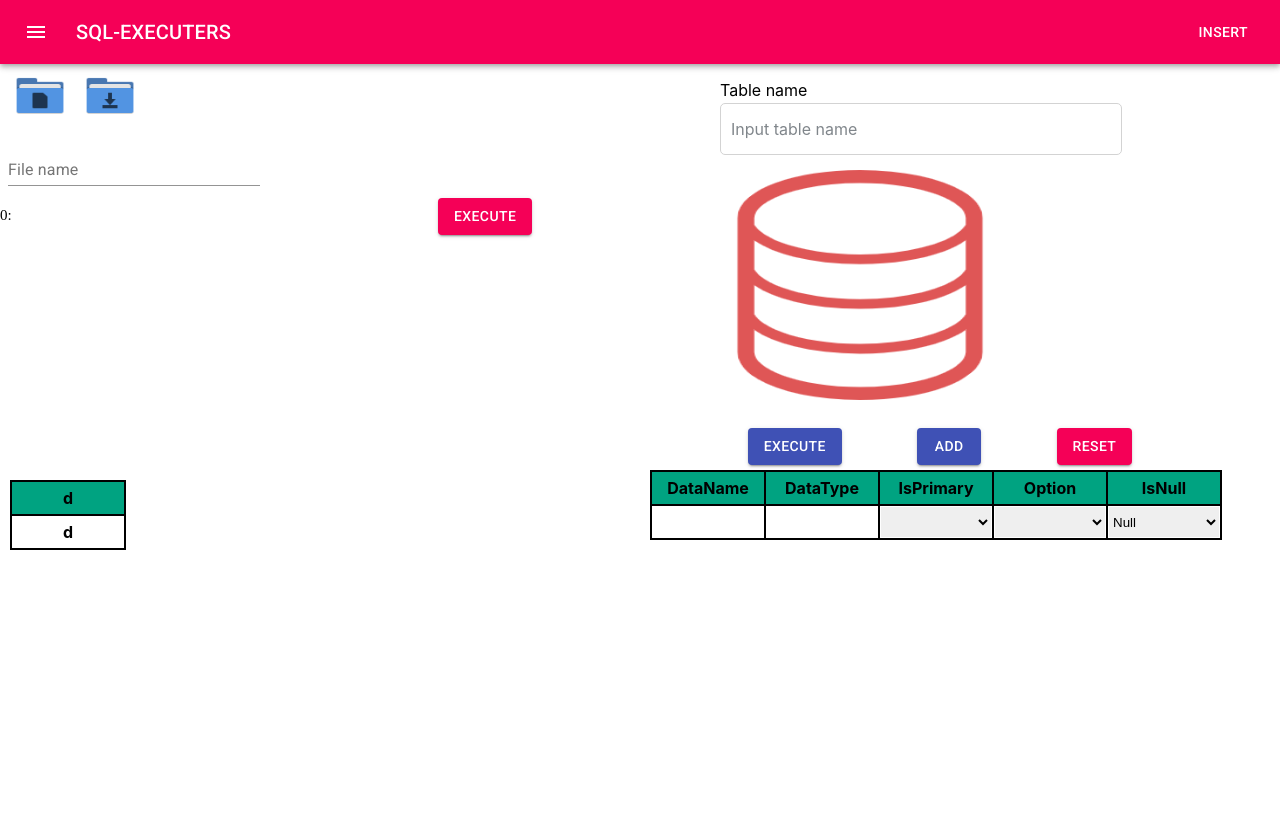
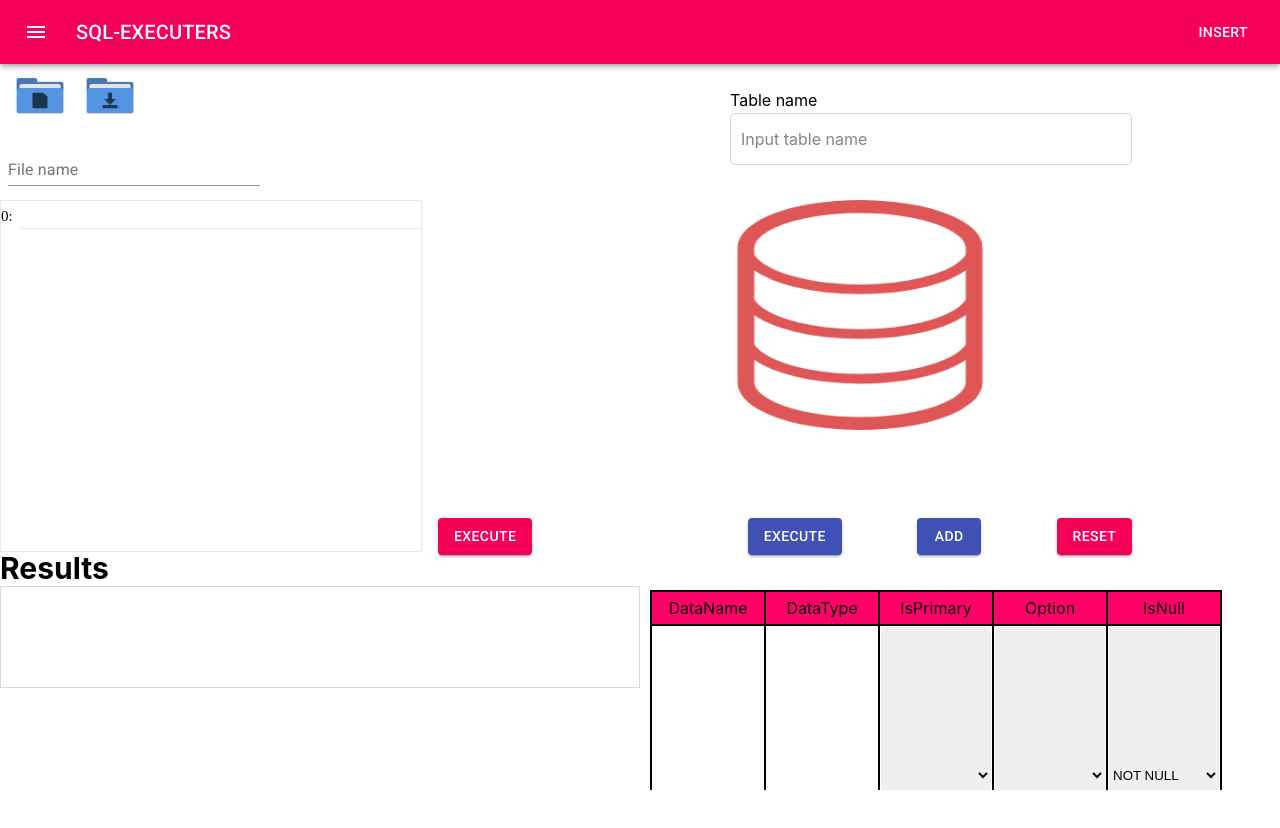
Before and after one commit to u-kai/sql-executers, a React (Create React App) app: page / in a window 1280 px wide. Shown: the top 828 px of the page. After the commit the page ends 800 px from the top, so only its background shows below. Built offline with nearby package versions, Linux system fonts and the light colour scheme.

Commit message:
last header onclick and insert and backend

```diff
--- a/src/components/atoms/ButtonAppBar-MaterialUI.tsx
+++ b/src/components/atoms/ButtonAppBar-MaterialUI.tsx
@@ -24,17 +24,20 @@ const useStyles = makeStyles((theme: Theme) =>
 
 
 type Props = {
-    buttons:string[]
-    onClicks:((event: React.MouseEvent<HTMLButtonElement, MouseEvent>) => void)[]
+    buttons?:string[]
+    onClicks?:((event: React.MouseEvent<HTMLButtonElement, MouseEvent>) => void)[]
     color?: "inherit" | "transparent" | "default" | "primary" | "secondary" | undefined
     title?:string
+    futter?:boolean
 
 }
 export const ButtonAppBar:VFC<Props> = (props) => {
   const classes = useStyles();
-  const {buttons,onClicks,color="secondary",title="SQL-EXECUTERS"} = props
+  const {buttons,onClicks=[console.log("")],color="secondary",title="SQL-EXECUTERS",futter=false} = props
   return (
-    <div className={classes.root}>
+    <>
+    {futter ? (
+      <div className={classes.root}>
       <AppBar position="static" color={color}>
         <Toolbar>
           <IconButton edge="start" className={classes.menuButton} color="inherit" aria-label="menu">
@@ -45,7 +48,7 @@ export const ButtonAppBar:VFC<Props> = (props) => {
           </Typography>
             {buttons?.map((button,i)=>(
                 onClicks[i] ? (
-                <Button color="inherit" onClick={onClicks[i]}>
+                <Button color="inherit" onClick={(e)=>onClicks[i]}>
                     {button}
                 </Button>
                 ) : (
@@ -57,5 +60,31 @@ export const ButtonAppBar:VFC<Props> = (props) => {
         </Toolbar>
       </AppBar>
     </div>
+    ):(
+      <div className={classes.root}>
+      <AppBar position="static" color={color}>
+        <Toolbar>
+          <IconButton edge="start" className={classes.menuButton} color="inherit" aria-label="menu">
+            <MenuIcon />
+          </IconButton>
+          <Typography variant="h6" className={classes.title}>
+            {title}
+          </Typography>
+            {buttons?.map((button,i)=>(
+                onClicks[i] ? (
+                <Button color="inherit" onClick={(e)=>onClicks[i]}>
+                    {button}
+                </Button>
+                ) : (
+                <Button color="inherit">
+                    {button}
+                </Button>
+                )
+            ))}
+        </Toolbar>
+      </AppBar>
+    </div>
+    )}
+    </>
   );
 }
--- a/src/components/atoms/Table.tsx
+++ b/src/components/atoms/Table.tsx
@@ -33,7 +33,10 @@ export const Table:VFC<Props> = (props)=>{
                             {columns.map((columnType,index) =>
                                     (
                                     <STh key={`th${bodyKey}${index}${rowIndex}`}>
-                                        {cellElements? cellElements(row[columnType],rowIndex,columnType):(`${row[columnType]}`)}
+                                        {cellElements? cellElements(row[columnType],rowIndex,columnType):(
+
+                                            `${row[columnType]}`
+                                            )}
                                     </STh>
                                     )
                                 )
@@ -56,12 +59,14 @@ border-collapse:  collapse;
 background-color:transparent;
 width:  30px;
 table-layout: fixed;
+font-weight: normal;
 `
 const STr = styled.tr`
 border:solid black 2px;
 background-color:transparent;
 overflow:auto;
 height:30px;
+font-weight: normal;
 `
 
 const STh = styled.th`
@@ -70,10 +75,12 @@ background-color:transparent;
 overflow:auto;
 width:110px;
 height:30px;
+font-weight: normal;
 `
 const STHeader = styled.thead`
-background-color:#00a381;
+background-color:#ff0066;
 `
 const STBody = styled.tbody`
-
+font-weight: normal;
+height:300px;
 `
--- a/src/components/atoms/TableEditer.tsx
+++ b/src/components/atoms/TableEditer.tsx
@@ -33,8 +33,9 @@ export const Table:VFC<Props> = (props)=>{
                             <STh key={`th${bodyKey}${index}`}>
                                 {cellElements ? (
                                     cellElements(value,rowIndex,index)
-                                ):(
-                                 `${value}`
+                                ):(<TableSpan>
+                                 {value}
+                                 </TableSpan>
                                 ) }
                             </STh>
                                 )
@@ -57,6 +58,10 @@ background-color:transparent;
 width:  30px;
 table-layout: fixed;
 `
+
+const TableSpan = styled.span`
+font-weight:normal;
+`
 const STr = styled.tr`
 border:solid black 2px;
 background-color:transparent;
@@ -73,7 +78,7 @@ width:110px;
 height:30px;
 `
 const STHeader = styled.thead`
-background-color:#00a381;
+background-color:#ff0066;
 `
 const STBody = styled.tbody`
 
--- a/src/components/commonStyles/AutoCorrectStyles.ts
+++ b/src/components/commonStyles/AutoCorrectStyles.ts
@@ -5,7 +5,7 @@
 
 export const InputAndCopyBoxStyle =
 `
-border-bottom-width:0;
+border-bottom-width:1px;
 border-left-width:0;
 border-right-width:0;
 border-top-width:0;
@@ -21,4 +21,5 @@ padding-right:5px;
 padding-top:5px;
 text-decoration:none;
 width:100%;
+border-bottom:solid #e7e7eb 1px;
 `
--- a/src/components/molecules/LabelAndFileReader.tsx
+++ b/src/components/molecules/LabelAndFileReader.tsx
@@ -27,7 +27,7 @@ export const LabelAndFileReader:VFC<Props> = (props) =>{
 
 const Label = styled.label`
 width:100%;
-height:100%;
+height:70px;
 z-index:2;
 position:absolute;
 top:0px;
--- a/src/components/molecules/TextareaToSQL.tsx
+++ b/src/components/molecules/TextareaToSQL.tsx
@@ -8,6 +8,7 @@ import {VFC} from "react"
 import { TextareaAndImage } from "./TextareaAndImage"
 import {TransformInput} from "../atoms/TransformInput"
 import {ContainedButtons} from "../atoms/Bottun_MatirialUI"
+import { useEditer } from "hocks/useEditer"
 
 
 type Props = {
@@ -30,8 +31,12 @@ export const TextareaToSQL:VFC<Props> = (props) =>{
     const [multiLineCells,setMultiLineCells] = useState<{[key:string]:string}[]>([])
     const [textarea,setTextarea] = useState("")
     const [columns,setColumns] = useState(initColumns.slice())
+    // const heightAtOneRow = 60
+    // const [height,setHeight] = useState(2*heightAtOneRow)
 
-
+    // useEffect(()=>{
+    //     setHeight(multiLineCells.length * heightAtOneRow)
+    // },[multiLineCells])
     const sendTableNameAndsetColumns = (e: React.FocusEvent<HTMLInputElement>) => {
         const sendTableName = {
             tableName:e.target.value
@@ -152,8 +157,8 @@ export const TextareaToSQL:VFC<Props> = (props) =>{
             case "IsNull":
                 return(
                     <SSelect onChange={(e)=>handleChange(e,index,column)}>
-                            <SOption defaultValue="NULL" >Null</SOption>
-                            <SOption value="NOT NULL" >NOT NULL</SOption>
+                        <SOption defaultValue="NOT NULL" >NOT NULL</SOption>
+                            <SOption value="NULL">Null</SOption>
                     </SSelect>
                 )
             default:
@@ -224,12 +229,12 @@ position:absolute;
 // overflow:auto;
 display:grid;
 width:600px;
-height:100%;
+height:600px;
 grid-template-columns:70px 460px 70px;
-grid-template-rows:100px 220px 70px 210px;
+grid-template-rows:130px 250px 100px 30px 210px;
 `
 const InputContener = styled.div`
-margin:10px;
+margin:20px;
 grid-row:1/2;
 grid-column:2/3;
 `
@@ -246,20 +251,28 @@ const ResetButtonContener = styled.div`
 grid-row: 3 / 4;
 grid-column: 2 / 3;
 `
-
 const TableContener = styled.div`
-grid-row: 4 / 5;
+grid-row: 5 / 6;
 grid-column: 1 / 4;
 overflow:auto;
-height:600px;
+height:px;
 // display:flex;
 // justify-content:center;
 padding:10px;
 `
+// const TableContener = styled.div<{height:number}>`
+// grid-row: 4 / 5;
+// grid-column: 1 / 4;
+// overflow:auto;
+// height:${props=>props.height}px;
+// // display:flex;
+// // justify-content:center;
+// padding:10px;
+// `
 const ButtonsContener = styled.div`
 grid-row: 3 / 4;
 grid-column: 2 / 3;
-margin-top:30px;
+margin-top:60px;
 display:flex;
 justify-content:space-around;
 `
--- a/src/components/organisms/EditerAndAutoCorrects.tsx
+++ b/src/components/organisms/EditerAndAutoCorrects.tsx
@@ -31,7 +31,7 @@ export const EditerAndAutoCorrects:VFC<Props> = (props)=>{
         autoCorrects, isDisplayAutoCorrects, incrementFocusAutoCorrectsIndex,decrementFocusAutoCorrectsIndex} = useAutoCorrecters()
     const [labelPosition, setLabelPosition] = useState(0)
     const [rowPosition,setRowPosition] = useState<number[]>([])
-    const editerContenerHeight = 430
+    const editerContenerHeight = 600
     const rowHeight = 30
 
     const didEnterNewCharacters = (newSenetence:string)=>{
@@ -186,7 +186,8 @@ export const EditerAndAutoCorrects:VFC<Props> = (props)=>{
     )
 }
 const Contener = styled.div<{height:number}>`
-width:${props=>props.height}px;
-height:270px;
+width:420px;
+height:350px;
 overflow:auto;
+border:solid #e7e7eb 1px;
 `
--- a/src/components/organisms/EditersAndButton.tsx
+++ b/src/components/organisms/EditersAndButton.tsx
@@ -40,14 +40,14 @@ export const EditersAndButton:VFC<Props> = (props) => {
 
 const Contener  = styled.div`
 display:grid;
-grid-template-rows:120px 70px 1fr;
+grid-template-rows:120px 70px 250px 1fr;
 grid-template-columns:10px 120px 300px  1fr;
 `
 const ButtonContener = styled.div`
-grid-row:2/3;
+grid-row:4/5;
 grid-column:4/5;
 `
 const EditersContener = styled.div`
-grid-row:1/4;
+grid-row:1/5;
 grid-column:1/5;
 `
--- a/src/components/organisms/TextareaCreateprops.tsx
+++ b/src/components/organisms/TextareaCreateprops.tsx
@@ -21,7 +21,7 @@ export const TextareaCreateProps = () =>{
                 DataType:nameAndType[1],
                 Option:"",
                 IsPrimary:"",
-                IsNull:"NULL"
+                IsNull:"NOT NULL"
             }
             return cells
         }
--- a/src/components/pages/SQLExecuters.tsx
+++ b/src/components/pages/SQLExecuters.tsx
@@ -1,4 +1,4 @@
-import { useState } from "react"
+import { useEffect, useState } from "react"
 import styled from "styled-components"
 import {ButtonAppBar} from "../atoms/ButtonAppBar-MaterialUI"
 import { EditersAndButton } from "../organisms/EditersAndButton"
@@ -7,8 +7,11 @@ import { TextareaCreateProps} from "../organisms/TextareaCreateprops"
 import { removeLastChar, removeLastValue } from "functions/editerFucntions"
 import {postDataAndReturnResposeJson} from "functions/tableFunctions"
 import {Table as TableEditer} from "../atoms/TableEditer"
+import { TableContainer } from "@material-ui/core"
 export const SQLExrcuters = () =>{
     const [sentences,setSentences] = useState([""])
+    const [rows,setRows] = useState<string[][][]>([[[]]])
+    const [columns, setColumns] = useState<string[][]>([[]])
     const onClick = () =>{
         const querys = returnQuerys()
         console.log(querys)
@@ -17,10 +20,28 @@ export const SQLExrcuters = () =>{
         }
         const url = "editerhandler"
         postDataAndReturnResposeJson(postData,url)
-        .then((data)=>{
-            console.log(data["select"])
-            // console.log(typeof data["select"])
-            console.log(getColumns(data["select"]))
+        .then((data:{select:{[key:string]:string}[][]})=>{
+            if(data["select"].length !== 0){
+                console.log(data["select"])
+                const results = new Map<string,Object[]>(Object.entries(data["select"]))
+                let cloneColumns:string[][] = []
+                let cloneValues:string[][][] = []
+                let valuesBuff:string[][]= []
+                results.forEach((result)=>{
+                    const columnsList = Object.keys(result[0])
+                    cloneColumns.push(columnsList)
+                    result.map((value)=>{
+                        const dataValuse:string[] = Object.values(value)
+                        valuesBuff.push(dataValuse)
+                    })
+                    cloneValues.push(valuesBuff)
+                    valuesBuff=[]
+                })
+                setRows(cloneValues)
+                setColumns(cloneColumns)
+            }
+
+
         })
     }
     const returnQuerys = () =>{
@@ -36,6 +57,12 @@ export const SQLExrcuters = () =>{
         console.log(results[0][0],"success")
         return Object.keys(results[0][0])
     }
+    useEffect(()=>{
+        const contener = document.getElementById(`tableContener`)
+        if(contener){
+            console.log(contener.clientHeight)
+        }
+    },[columns])
     return (
         <Contener>
             <HeaderContener>
@@ -52,27 +79,44 @@ export const SQLExrcuters = () =>{
             <CopyDBContener>
                 <TextareaCreateProps></TextareaCreateProps>
             </CopyDBContener>
-            <TablesConetener>
+            <Results>Results</Results>
+            <TablesConetener
+            id={`tableContener`}>
+            {columns.map((column,i)=>(
+                <>
+                <TableContainer>
                 <TableEditer
-                rows={[["d"]]}
-                columns={["d"]}
-                tableKey={"select"}
-                headerKey={"select"}
-                bodyKey={"select"}
+                rows={rows[i]}
+                columns={column}
+                tableKey={`select${i}`}
+                headerKey={`select${i}`}
+                bodyKey={`select${i}`}
                 />
+                </TableContainer>
+                <br></br>
+                </>
+            ))}
             </TablesConetener>
+
         </Contener>
     )
 }
+
+const Results = styled.div`
+font-size:30px;
+margin:0px;
+font-weight:bold;
+`
 
 const Contener = styled.div`
 overflow:auto;
 display:grid;
 width:100%;
 height:100%;
-grid-template-rows:70px 400px 400px;
+grid-template-rows:70px 480px 1fr;
 grid-template-columns:50% 50%;
 `
+
 
 const HeaderContener = styled.div`
 grid-row:1/2;
@@ -92,14 +136,5 @@ const TablesConetener = styled.div`
 gird-row:3/4;
 grid-column:1/2;
 padding:10px;
+border:solid #d4d9df 1px;
 `
-const DumyC = styled.div`
-border:solid black;
-width:100%;
-height:100%;
-`
-const DumyT = styled.div`
-border:solid black;
-width:100%;
-height:100%;
-`
--- a/src/hocks/useAutoCorrectsPosition.ts
+++ b/src/hocks/useAutoCorrectsPosition.ts
@@ -5,7 +5,7 @@ export const useAutoCorrectsPosition = () => {
     const [autoCorrectsPosition,setAutoCorrectsPosition] = useState({x:0,y:0})
     const getAutoCorrectsPosition = (focusRowIndex:number,prefixId="tailPosition") => {
         const tail = document.getElementById(`${prefixId}${focusRowIndex}`)
-        const ajustTop = 20
+        const ajustTop = 180
         let x = 0
         let y = 0
         if(tail){
```
